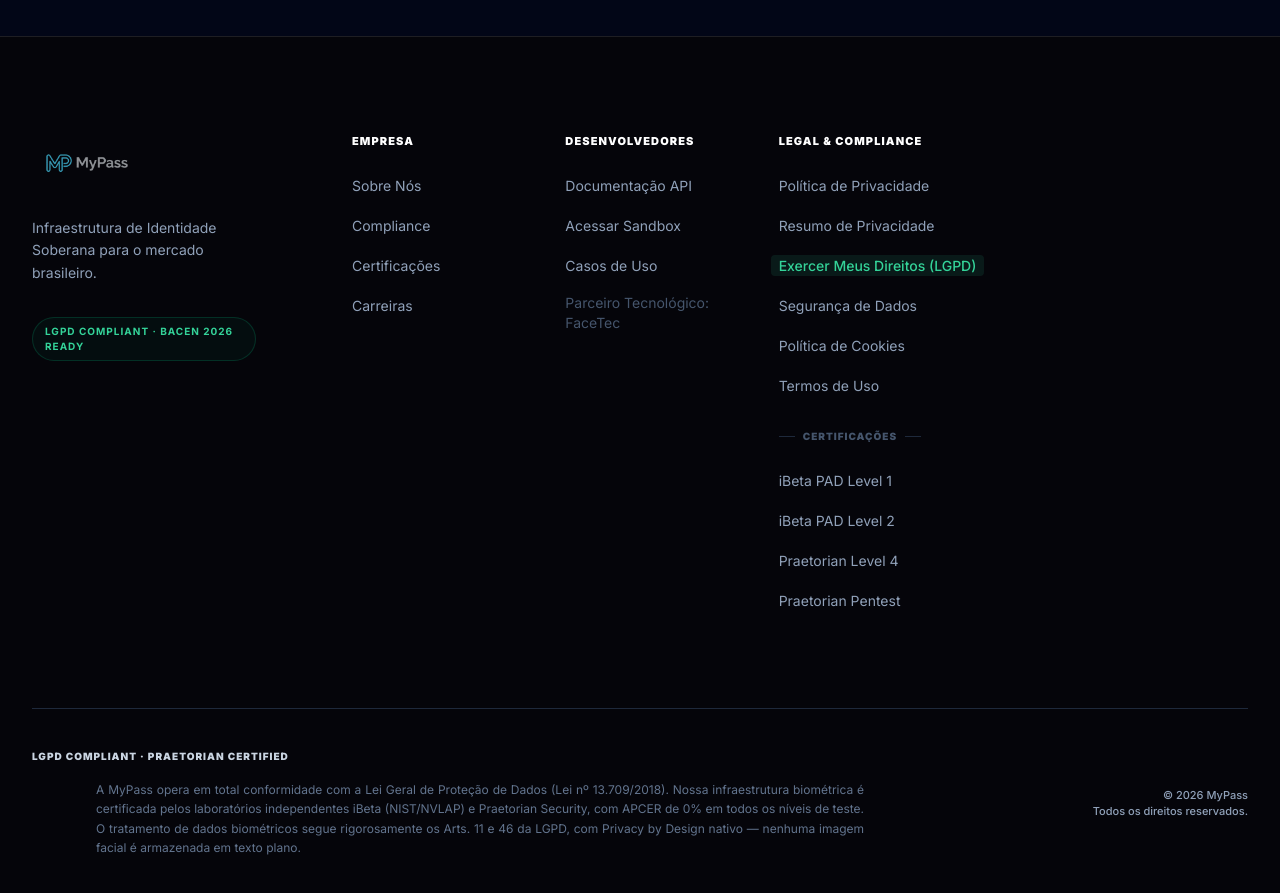
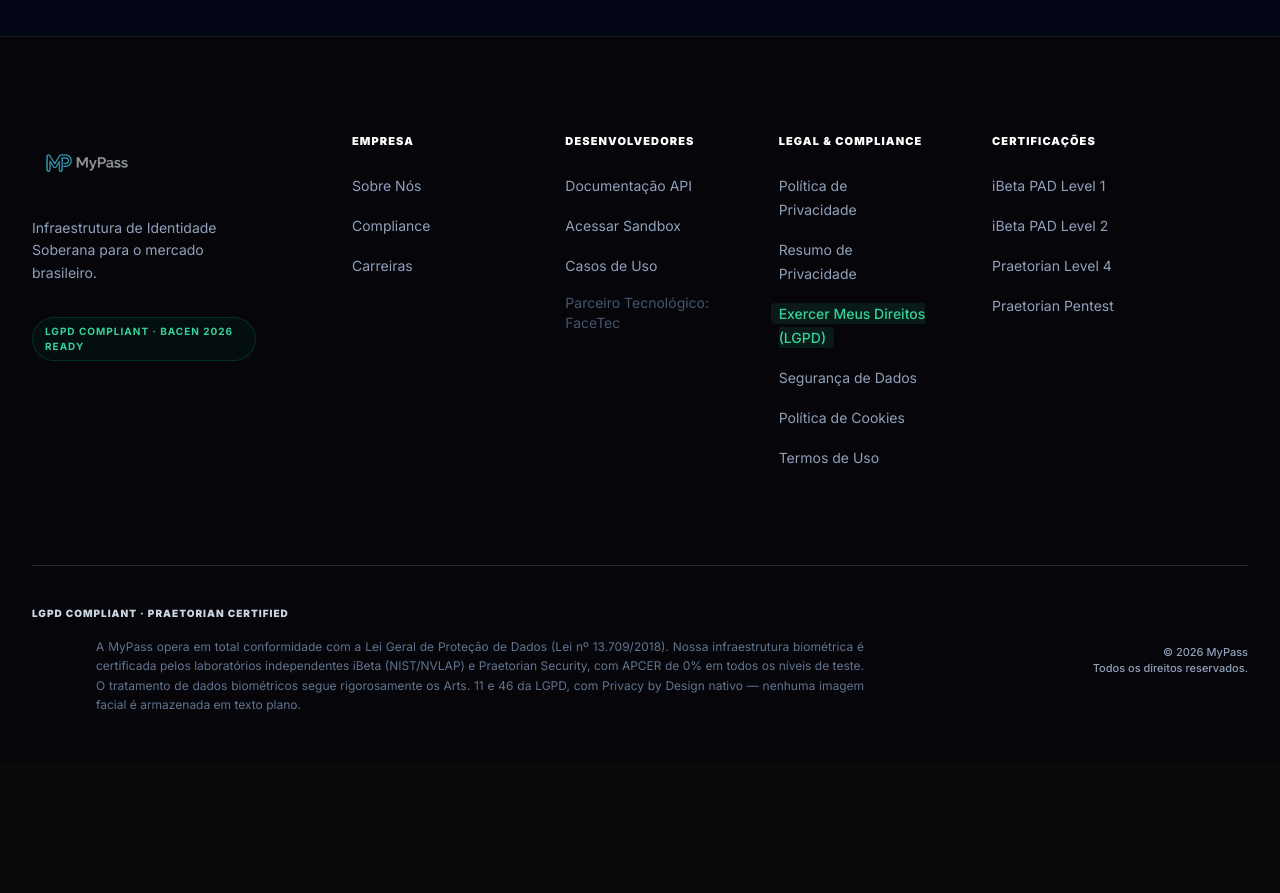
Before and after one commit to easywallet/mypass-v2, a Next.js app: page / in a window 1280 px wide. Shown: the part 8180-9073 px from the top of the page. After the commit the page ends 8942 px from the top, so only its background shows below. Built offline with nearby package versions, Linux system fonts and the light colour scheme.

Commit message:
style(footer): enforce strict 5-column grid with 3-2-2-2-3 proportions

```diff
--- a/src/app/page.tsx
+++ b/src/app/page.tsx
@@ -44,7 +44,7 @@
     <div className="max-w-7xl mx-auto grid grid-cols-1 md:grid-cols-12 gap-12 lg:gap-8 xl:gap-16 mb-24">
 
       {/* Coluna 1 — MYPASS */}
-      <div className="md:col-span-3 lg:pr-8">
+      <div className="col-span-12 lg:col-span-3 lg:pr-8">
         <div className="flex items-center gap-3 mb-6">
           <Image
             src="/assets/logos/mypass-logo.png"
@@ -66,18 +66,17 @@
       </div>
 
       {/* Coluna 2 — EMPRESA */}
-      <div className="md:col-span-2">
+      <div className="col-span-6 lg:col-span-2">
         <h4 className="text-[11px] font-black uppercase tracking-widest text-white mb-6">Empresa</h4>
         <ul className="space-y-4">
           <li><Link href="/sobre" className="text-sm text-slate-400 hover:text-cyan-400 transition-colors">Sobre Nós</Link></li>
           <li><Link href="/compliance" className="text-sm text-slate-400 hover:text-cyan-400 transition-colors">Compliance</Link></li>
-          <li><a href="#compliance" className="text-sm text-slate-400 hover:text-cyan-400 transition-colors">Certificações</a></li>
           <li><Link href="/carreiras" className="text-sm text-slate-400 hover:text-cyan-400 transition-colors">Carreiras</Link></li>
         </ul>
       </div>
 
       {/* Coluna 3 — DESENVOLVEDORES */}
-      <div className="md:col-span-2">
+      <div className="col-span-6 lg:col-span-2">
         <h4 className="text-[11px] font-black uppercase tracking-widest text-white mb-6">Desenvolvedores</h4>
         <ul className="space-y-4">
           <li><a href="mailto:sandbox@mypass.com.br" className="text-sm text-slate-400 hover:text-cyan-400 transition-colors">Documentação API</a></li>
@@ -88,7 +87,7 @@
       </div>
 
       {/* Coluna 4 — LEGAL & COMPLIANCE */}
-      <div className="md:col-span-5">
+      <div className="col-span-6 lg:col-span-2">
         <h4 className="text-[11px] font-black uppercase tracking-widest text-white mb-6">Legal & Compliance</h4>
         <ul className="space-y-4">
           <li><Link href="/legal/politica-privacidade" className="text-sm text-slate-400 hover:text-emerald-400 transition-colors">Política de Privacidade</Link></li>
@@ -97,11 +96,13 @@
           <li><Link href="/legal/seguranca-dados" className="text-sm text-slate-400 hover:text-emerald-400 transition-colors">Segurança de Dados</Link></li>
           <li><Link href="/legal/cookies" className="text-sm text-slate-400 hover:text-emerald-400 transition-colors">Política de Cookies</Link></li>
           <li><Link href="/legal/termos-de-uso" className="text-sm text-slate-400 hover:text-emerald-400 transition-colors">Termos de Uso</Link></li>
-          <li className="pt-4 pb-2">
-            <span className="text-[10px] font-black uppercase tracking-widest text-slate-600 flex items-center gap-2">
-              <span className="w-4 h-px bg-slate-800"></span> CERTIFICAÇÕES <span className="w-4 h-px bg-slate-800"></span>
-            </span>
-          </li>
+        </ul>
+      </div>
+
+      {/* Coluna 5 — CERTIFICAÇÕES */}
+      <div className="col-span-6 lg:col-span-3">
+        <h4 className="text-[11px] font-black uppercase tracking-widest text-white mb-6">Certificações</h4>
+        <ul className="space-y-4">
           <FooterCertLink certId="ibeta-level-1" label="iBeta PAD Level 1" />
           <FooterCertLink certId="ibeta-level-2" label="iBeta PAD Level 2" />
           <FooterCertLink certId="praetorian-level-4" label="Praetorian Level 4" />
```
